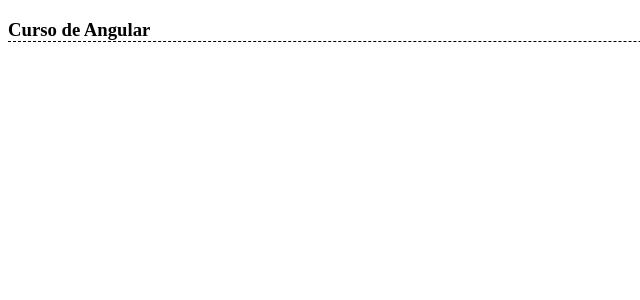
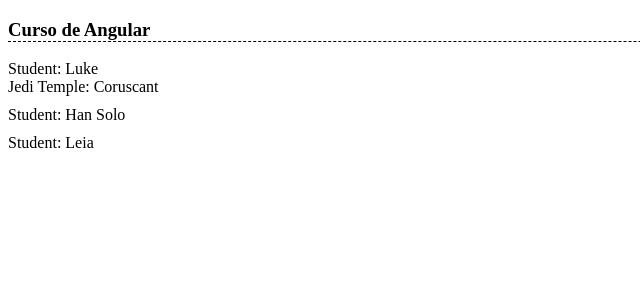
Before and after one commit to ferpavanello/jedi-academy, an Angular app: page / in a window 1280 px wide. Shown: the top 300 px of the page, without its empty margins (0-640 px from the left). Built offline with nearby package versions, Linux system fonts and the light colour scheme.

Commit message:
Criando o componente Student

```diff
--- a/src/app/app.component.html
+++ b/src/app/app.component.html
@@ -1 +1,5 @@
 <angcur-header></angcur-header>
+
+<angcur-student [student]="luke"></angcur-student>
+<angcur-student [student]="han"></angcur-student>
+<angcur-student [student]="leia"></angcur-student>
--- a/src/app/app.component.ts
+++ b/src/app/app.component.ts
@@ -6,4 +6,7 @@ import { Component } from "@angular/core";
 })
 export class AppComponent {
   title = "angular-curse";
+  luke = { name: "Luke", isJedi: true, temple: "Coruscant" };
+  han = { name: "Han Solo", isJedi: false };
+  leia = { name: "Leia", isJedi: false };
 }
--- a/src/app/header/header.component.ts
+++ b/src/app/header/header.component.ts
@@ -6,10 +6,7 @@ import { Component, OnInit } from '@angular/core';
   styleUrls: ['./header.component.css']
 })
 export class HeaderComponent implements OnInit {
+  constructor() {}
 
-  constructor() { }
-
-  ngOnInit() {
-  }
-
+  ngOnInit() {}
 }
--- /dev/null
+++ b/src/app/student/student.component.css
@@ -0,0 +1,3 @@
+div {
+  margin-bottom: 10px;
+}
--- /dev/null
+++ b/src/app/student/student.component.html
@@ -0,0 +1,6 @@
+<div>
+  Student: {{ student.name }}
+  <div [hidden]="!student.isJedi">
+    Jedi Temple: Coruscant
+  </div>
+</div>
--- /dev/null
+++ b/src/app/student/student.component.ts
@@ -0,0 +1,16 @@
+import { Component, OnInit, Input } from "@angular/core";
+
+import { Student } from "./student.model";
+
+@Component({
+  selector: "angcur-student",
+  templateUrl: "./student.component.html",
+  styleUrls: ["./student.component.css"]
+})
+export class StudentComponent implements OnInit {
+  @Input() student: Student;
+
+  constructor() {}
+
+  ngOnInit() {}
+}
--- /dev/null
+++ b/src/app/student/student.model.ts
@@ -0,0 +1,5 @@
+export interface Student {
+  name: string;
+  isJedi: boolean;
+  temple?: string;
+}
```
Also changed, not shown: src/app/app.module.ts (+8 -12 lines).
